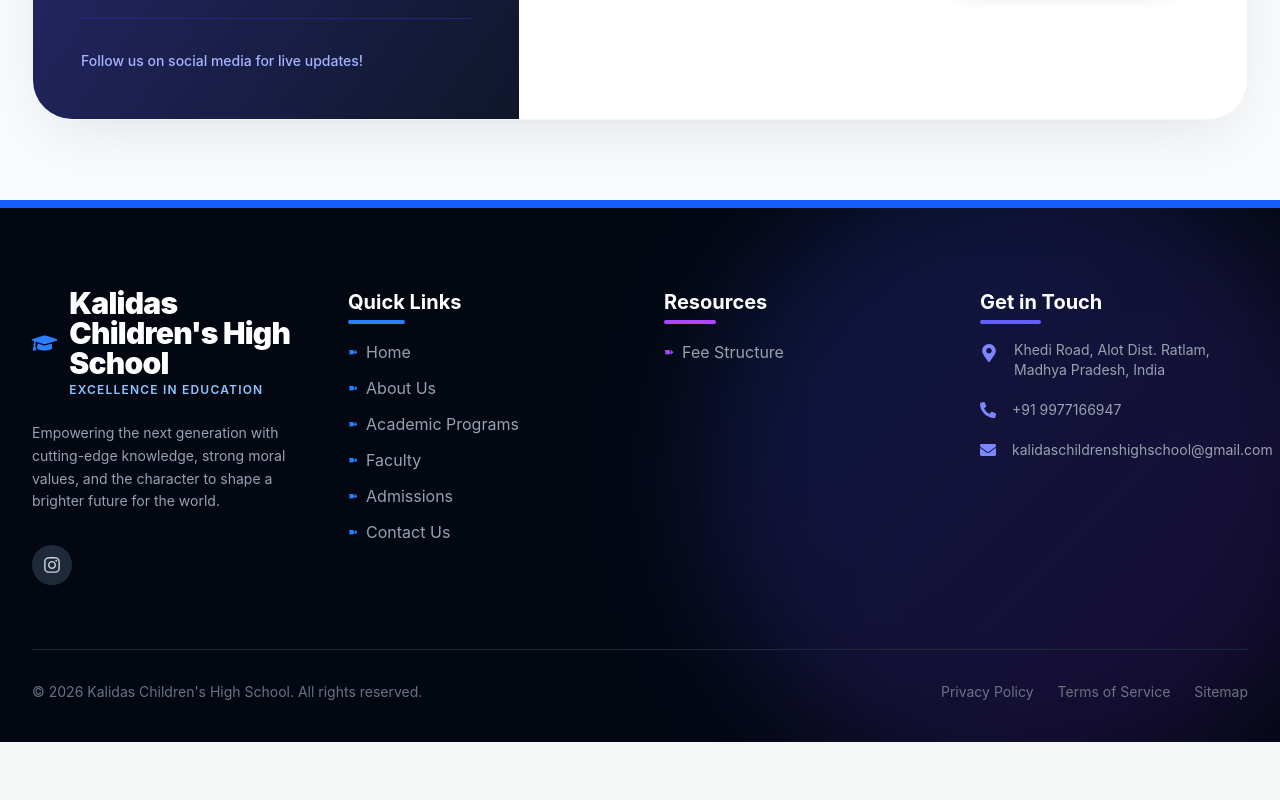
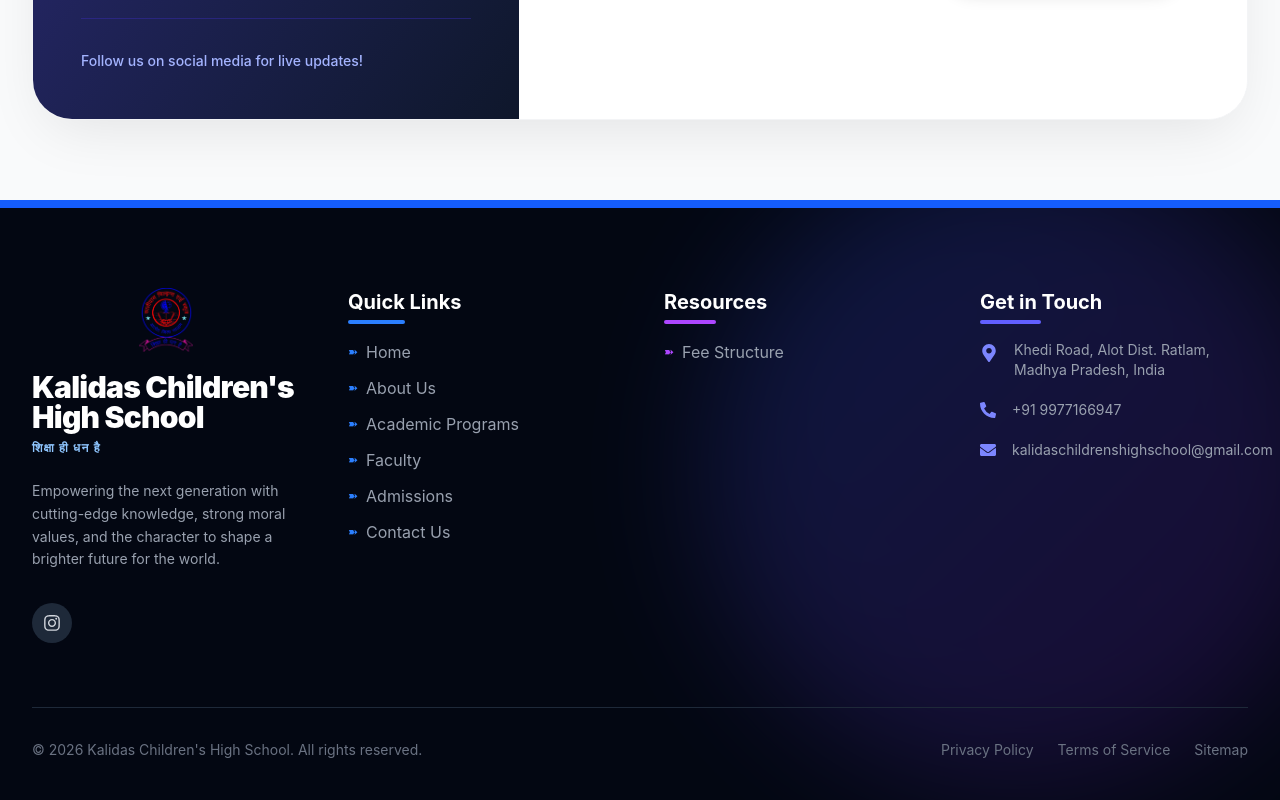
Before and after one commit to Chetansingh384/School-Website, a React app in the folder frontend/: page /contact in a window 1280 px wide. Shown: the part 1057-1857 px from the top of the page. Before the commit the page ends 1799 px from the top, so only its background shows below. Built offline with nearby package versions, Linux system fonts and the light colour scheme; no server answers; the HTML template or start-up script is replaced by a standard one.

Commit message:
feat: replace graduation cap with actual logo and update slogan to Hindi

```diff
--- a/frontend/src/components/Footer.jsx
+++ b/frontend/src/components/Footer.jsx
@@ -1,6 +1,7 @@
 import React from 'react';
 import { Link, useLocation } from 'react-router-dom';
 import { FaFacebook, FaTwitter, FaInstagram, FaLinkedin, FaMapMarkerAlt, FaPhoneAlt, FaEnvelope, FaGraduationCap } from 'react-icons/fa';
+import logoImg from '../assets/logo1.jpeg';
 
 const Footer = () => {
   const location = useLocation();
@@ -21,11 +22,11 @@
 
           {/* Brand Section */}
           <div className="space-y-6">
-            <div className="flex items-center space-x-3 cursor-pointer">
-              <FaGraduationCap className="text-5xl text-blue-500" />
+            <div className="flex flex-col space-y-3 cursor-pointer">
+              <img src={logoImg} alt="School Logo" className="h-16 w-auto object-contain rounded" />
               <div>
-                <h2 className="text-3xl font-black text-white tracking-tight leading-none">Kalidas Children's High School</h2>
-                <p className="text-xs text-blue-300 font-semibold tracking-widest uppercase mt-1">Excellence in Education</p>
+                <h2 className="text-3xl font-black text-white tracking-tight leading-none mt-2">Kalidas Children's High School</h2>
+                <p className="text-xs text-blue-300 font-semibold tracking-widest uppercase mt-2">शिक्षा ही धन है</p>
               </div>
             </div>
             <p className="text-gray-400 leading-relaxed text-sm">
```
